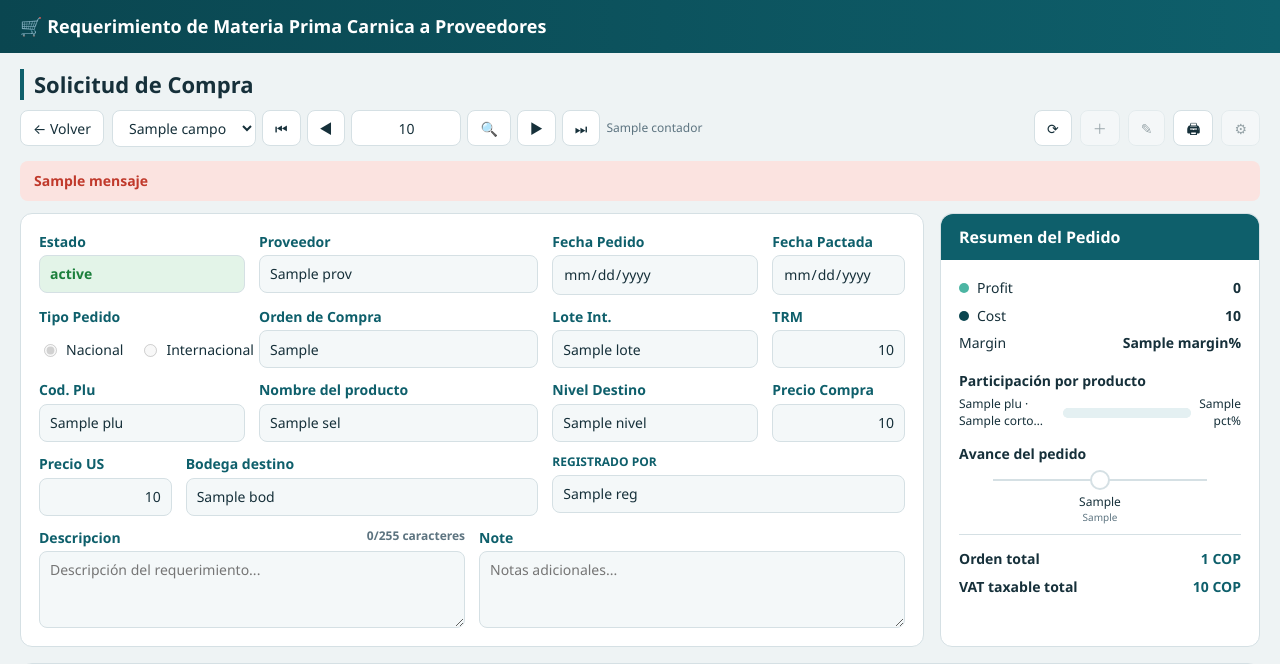
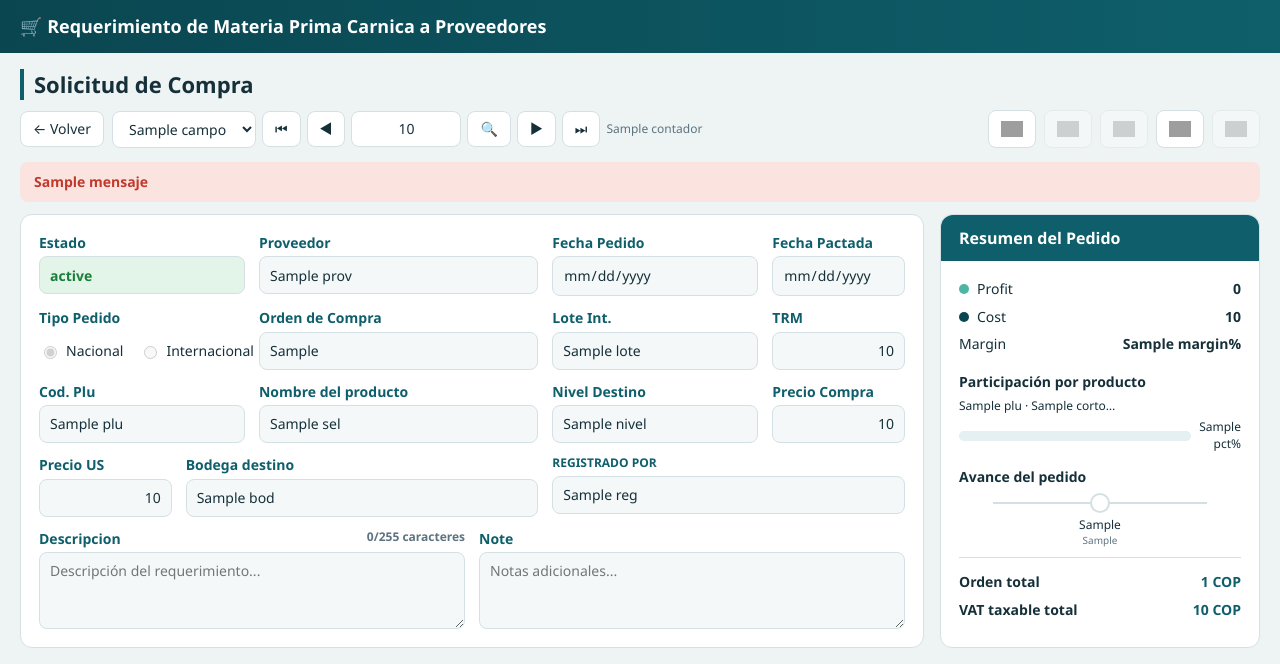
Before and after one commit to katherinnemalte-colla/orden_de_compra, a FastAPI app: template app/templates/solicitud_compra.html in a window 1280 px wide. Shown: the top 664 px of the page. Run offline with FastAPI, Linux system fonts and the light colour scheme; the template is opened without the code that fills it: most values are stand-ins (such as "Sample title", 1, 10 or a date in 2020); grey boxes are pictures that could not be loaded.

Commit message:
anadir iconos

```diff
--- a/app/routers/pedidos.py
+++ b/app/routers/pedidos.py
@@ -2,7 +2,7 @@ from datetime import date
 
 from fastapi import APIRouter, HTTPException
 
-from app.repos import pedidos
+from app.repos import pedidos_repository
 
 router = APIRouter(prefix="/api/pedidos", tags=["pedidos"])
 
@@ -17,7 +17,7 @@ def buscar(
     lote_int: int | None = None,
     orden_compra: int | None = None,
 ):
-    numeros = pedidos.buscar_numeros(
+    numeros = pedidos_repository.buscar_numeros(
         numero_pedido, proveedor, fecha_pactada, fecha_pedido,
         solo_pendientes, lote_int, orden_compra,
     )
@@ -26,7 +26,7 @@ def buscar(
 
 @router.get("/{numero_pedido}")
 def obtener(numero_pedido: int):
-    datos = pedidos.cargar_pedido(numero_pedido)
+    datos = pedidos_repository.cargar_pedido(numero_pedido)
     if datos is None:
         raise HTTPException(status_code=404, detail="No se encontró información para mostrar.")
     return datos
--- a/app/routers/vistas.py
+++ b/app/routers/vistas.py
@@ -4,7 +4,7 @@ from fastapi import APIRouter, Request
 from fastapi.responses import HTMLResponse
 
 from app.plantillas import templates
-from app.repos import pedidos
+from app.repos import pedidos_repository
 
 router = APIRouter(include_in_schema=False)
 
@@ -40,13 +40,13 @@ def inicio(request: Request, campo: str = "numero_pedido", valor: str = "", i: i
     if valor and not valor.isdigit():
         return responder(_base(campo, valor, "Ingresa solo números."))
 
-    numeros = pedidos.buscar_numeros(**({campo: int(valor)} if valor else {}))
+    numeros = pedidos_repository.buscar_numeros(**({campo: int(valor)} if valor else {}))
     if not numeros:
         return responder(_base(campo, valor, "No se encontró información para mostrar."))
 
     idx = i if i is not None else (0 if valor else len(numeros) - 1)
     idx = max(0, min(len(numeros) - 1, idx))
-    datos = pedidos.cargar_pedido(numeros[idx])
+    datos = pedidos_repository.cargar_pedido(numeros[idx])
     if datos is None:
         return responder(_base(campo, valor, "No se encontró información para mostrar."))
 
--- a/app/static/css/solicitud_compra.css
+++ b/app/static/css/solicitud_compra.css
@@ -335,20 +335,28 @@ textarea:focus-visible {
 .bars {
   display: flex;
   flex-direction: column;
-  gap: 7px
+  gap: 12px
 }
 
 .bar {
   display: grid;
-  grid-template-columns: 96px 1fr 42px;
-  gap: 8px;
+  grid-template-columns: 1fr 42px;
+  grid-template-rows: auto auto;
+  gap: 5px 8px;
   align-items: center;
   font-size: 12px
 }
 
+.bar progress {
+  grid-column: 1;
+  width: 100%;
+}
+.bar span:first-child {
+  grid-column: 1 / -1;
+}
 .bar span:last-child {
+  grid-column: 2;
   text-align: right;
-  font-variant-numeric: tabular-nums
 }
 
 .steps {
@@ -617,7 +625,12 @@ td a.fila::after {
   background: var(--brand);
   border-radius: 5px
 }
-
+.icono-btn {
+    width: 22px;
+    height: 22px;
+    object-fit: contain;
+    vertical-align: middle;
+}
 /* ---------- Móvil ---------- */
 html {
   -webkit-text-size-adjust: 100%
@@ -821,4 +834,5 @@ html {
   .foot .btn {
     width: 100%
   }
+
 }
--- a/app/templates/solicitud_compra.html
+++ b/app/templates/solicitud_compra.html
@@ -26,11 +26,41 @@
     <span class="cnt">{{ contador }}</span>
   </form>
   <span class="sp"></span>
-  <a class="btn" href="{{ nav.actual }}" aria-label="Actualizar">⟳</a>
-  <button class="btn" disabled title="Disponible en la siguiente etapa" aria-label="Nuevo">＋</button>
-  <button class="btn" disabled title="Disponible en la siguiente etapa" aria-label="Editar">✎</button>
-  <button class="btn" onclick="window.print()" aria-label="Imprimir">🖨</button>
-  <button class="btn" disabled title="Disponible en la siguiente etapa" aria-label="Configuración">⚙</button>
+  <a class="btn" href="{{ nav.actual }}" aria-label="Actualizar" title="Actualizar">
+    <img
+        src="https://cdn-icons-png.flaticon.com/512/3580/3580304.png"
+        alt="Actualizar"
+        class="icono-btn"
+    >
+  </a>
+  <button class="btn" disabled title="Disponible en la siguiente etapa" aria-label="Nuevo">
+    <img
+    src="https://cdn-icons-png.flaticon.com/512/10608/10608883.png"
+    alt="Agregar"
+    class="icono-btn"
+    >
+  </button>
+  <button class="btn" disabled title="Disponible en la siguiente etapa" aria-label="Editar">
+    <img
+        src="https://cdn-icons-png.flaticon.com/512/9196/9196327.png"
+        alt="Editar"
+        class="icono-btn"
+    >
+  </button>
+  <button class="btn" onclick="window.print()" aria-label="Imprimir" title="Imprimir">
+    <img
+        src="https://cdn-icons-png.flaticon.com/512/7138/7138143.png"
+        alt="Imprimir"
+        class="icono-btn"
+    >
+  </button>
+  <button class="btn" disabled title="Disponible en la siguiente etapa" aria-label="Configuración">
+    <img
+        src="https://cdn-icons-png.flaticon.com/512/1827/1827766.png"
+        alt="Configuración"
+        class="icono-btn"
+    >
+  </button>
 </div>
 
 {% if mensaje %}<div class="msg" role="alert">{{ mensaje }}</div>{% endif %}
```
